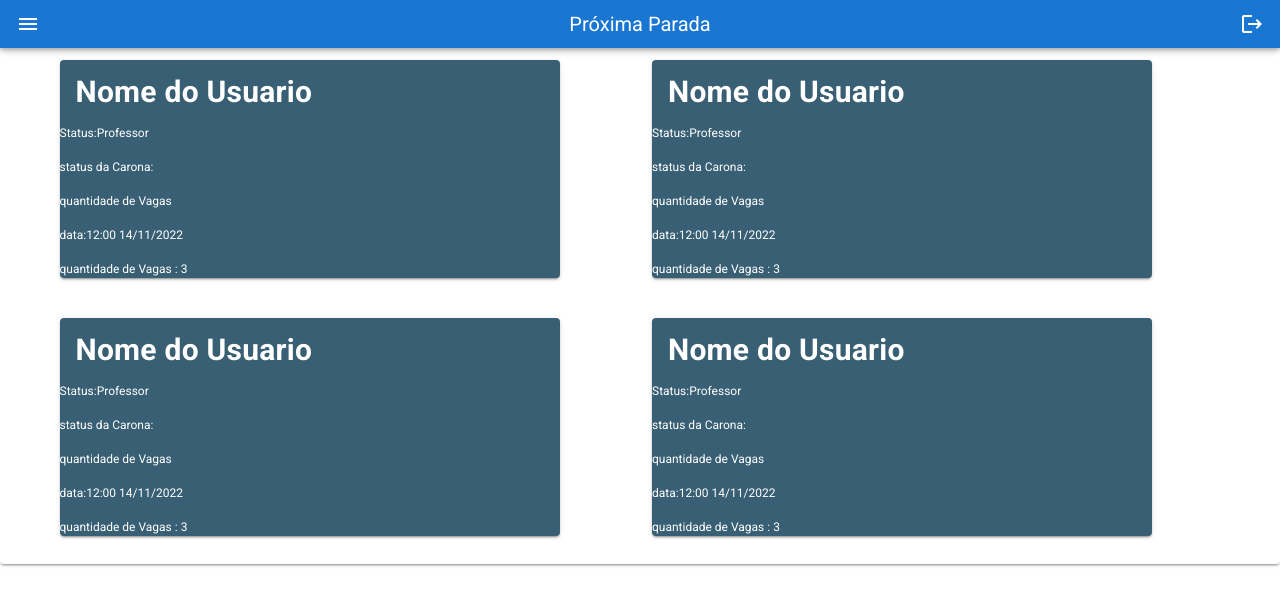
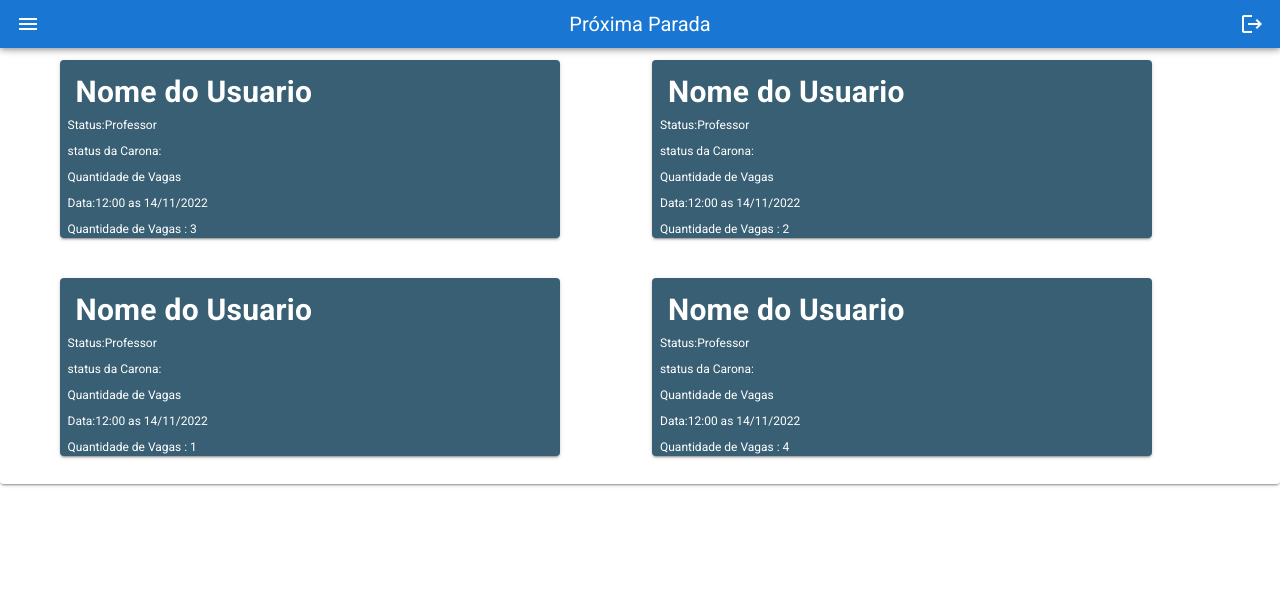
Before and after one commit to ifpi-picos/proxima-parada-front-end-vue, a Vue app: page /home/ride2 in a window 1280 px wide. Shown: the top 606 px of the page. Built offline with nearby package versions, Linux system fonts and the light colour scheme.

Commit message:
atualizando nomes de exibição

```diff
--- a/src/pages/home/TelaCaronas.vue
+++ b/src/pages/home/TelaCaronas.vue
@@ -10,9 +10,9 @@
                                 </v-card-title>
                                 <p>Status:Professor</p>
                                 <p>status da Carona:</p>
-                                <p>quantidade de Vagas</p>
-                                <p>data:12:00 14/11/2022</p>
-                                <p>quantidade de Vagas : 3</p>
+                                <p>Quantidade de Vagas</p>
+                                <p>Data:12:00 as 14/11/2022</p>
+                                <p>Quantidade de Vagas : 3</p>
                             </v-card>
                     </v-col>
                     <v-col cols="6">
@@ -22,9 +22,9 @@
                                 </v-card-title>
                                 <p>Status:Professor</p>
                                 <p>status da Carona:</p>
-                                <p>quantidade de Vagas</p>
-                                <p>data:12:00 14/11/2022</p>
-                                <p>quantidade de Vagas : 3</p>
+                                <p>Quantidade de Vagas</p>
+                                <p>Data:12:00 as 14/11/2022</p>
+                                <p>Quantidade de Vagas : 2</p>
                         </v-card>
                     </v-col>
                     <v-col cols="6">
@@ -34,9 +34,9 @@
                                 </v-card-title>
                                 <p>Status:Professor</p>
                                 <p>status da Carona:</p>
-                                <p>quantidade de Vagas</p>
-                                <p>data:12:00 14/11/2022</p>
-                                <p>quantidade de Vagas : 3</p>
+                                <p>Quantidade de Vagas</p>
+                                <p>Data:12:00 as 14/11/2022</p>
+                                <p>Quantidade de Vagas : 1</p>
                         </v-card>
                     </v-col>
                     <v-col cols="6">
@@ -46,9 +46,9 @@
                                 </v-card-title>
                                 <p>Status:Professor</p>
                                 <p>status da Carona:</p>
-                                <p>quantidade de Vagas</p>
-                                <p>data:12:00 14/11/2022</p>
-                                <p>quantidade de Vagas : 3</p>
+                                <p>Quantidade de Vagas</p>
+                                <p>Data:12:00 as 14/11/2022</p>
+                                <p>Quantidade de Vagas : 4</p>
                         </v-card>
                     </v-col>
                 </v-row>
@@ -59,10 +59,13 @@
 
 <style>
     .cards{
-       width: 500px;
-       font-size:12px ;
-
-
+        width: 500px;
+        font-size:12px ;
+        margin-bottom: -0px;
+    }
+    p{
+        margin: 8px;
+        margin-top: -8px;
 
     }
 
```
